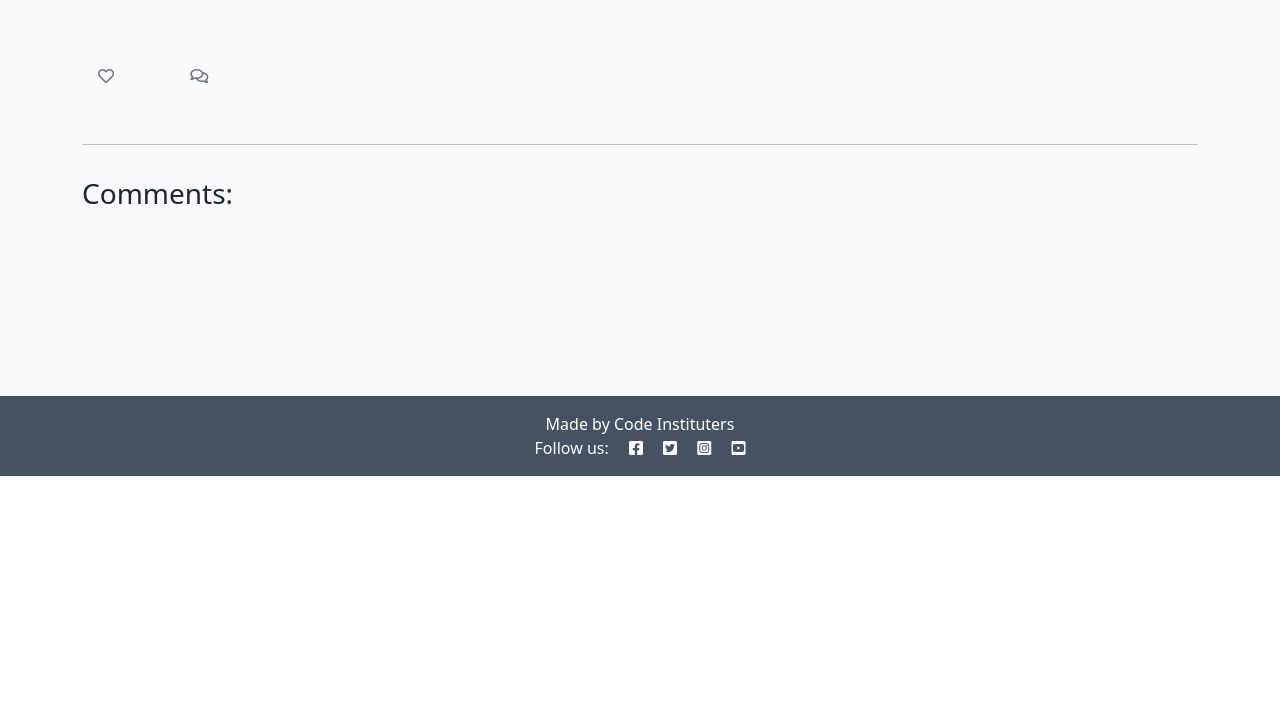
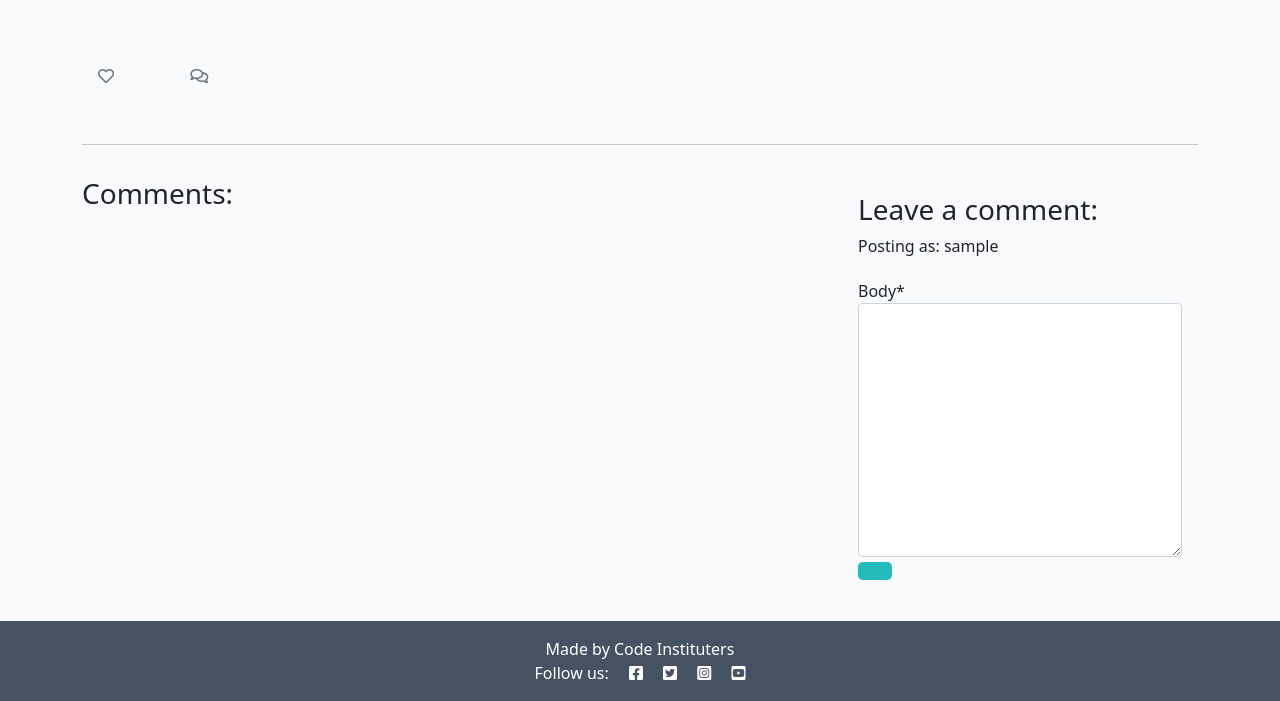
Before and after one commit to codingbyfreddish/DjangoBlog, a Django app: template templates/post_detail.html in a window 1280 px wide. Shown: the part 324-1025 px from the top of the page. Before the commit the page ends 800 px from the top, so only its background shows below. Run offline with Django 3.2, Linux system fonts and the light colour scheme; the template is opened without the code that fills it: values that come from a table or form of the project are taken from there, others are empty; the visitor is signed in with stand-in values (Sample User, id 1); some libraries are stand-ins or nearby versions.

Commit message:
form rendered

```diff
--- /dev/null
+++ b/blog/forms.py
@@ -0,0 +1,8 @@
+from .models import Comment
+from django import forms
+
+
+class CommentForm(forms.ModelForm):
+    class Meta:
+        model = Comment
+        fields = ('body',)
--- a/blog/views.py
+++ b/blog/views.py
@@ -1,6 +1,7 @@
 from django.shortcuts import render, get_object_or_404
 from django.views import generic, View
 from .models import Post
+from .forms import CommentForm
 
 
 class PostList(generic.ListView):
@@ -26,6 +27,7 @@ class PostDetail(View):
             {
                 "post": post,
                 "comments": comments,
-                "liked": liked
+                "liked": liked,
+                "comment_form": CommentForm()
             },
         )
--- a/codestar/settings.py
+++ b/codestar/settings.py
@@ -48,6 +48,7 @@ INSTALLED_APPS = [
     'django.contrib.staticfiles',
     'cloudinary',
     'django_summernote',
+    'crispy_forms',
     'blog',
 ]
 
@@ -57,6 +58,8 @@ LOGIN_REDIRECT_URL = '/'
 LOGOUT_REDIRECT_URL = '/'
 
 ACCOUNT_EMAIL_VERIFICATION = 'none'
+
+CRISPY_TEMPLATE_PACK = 'bootstrap4'
 
 MIDDLEWARE = [
     'django.middleware.security.SecurityMiddleware',
--- a/requirements.txt
+++ b/requirements.txt
@@ -4,6 +4,7 @@ dj-database-url==0.5.0
 dj3-cloudinary-storage==0.0.6
 Django==3.2.18
 django-allauth==0.53.1
+django-crispy-forms==1.14.0
 django-summernote==0.8.20.0
 gunicorn==20.1.0
 oauthlib==3.2.2
--- a/templates/post_detail.html
+++ b/templates/post_detail.html
@@ -1,4 +1,7 @@
 {% extends 'base.html' %} {% block content %}
+
+{% load crispy_forms_tags %}
+
 
 <div class="masthead">
     <div class="container">
@@ -77,6 +80,17 @@
         <div class="col-md-4 card mb-4  mt-3 ">
             <div class="card-body">
                 <!-- For later -->
+                {% if user.is_authenticated %}
+
+                <h3>Leave a comment:</h3>
+                <p>Posting as: {{ user.username }}</p>
+                <form method="post" style="margin-top: 1.3em;">
+                    {{ comment_form | crispy }}
+                    {% csrf_token %}
+                    <button type="submit" class="btn btn-signup btn-lg"></button>
+                </form>
+
+                {% endif %}
             </div>
         </div>
     </div>
```
